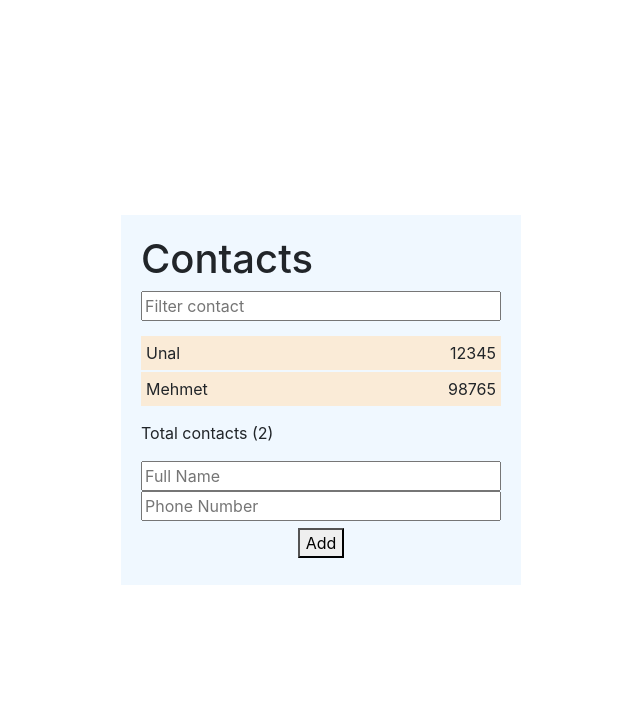
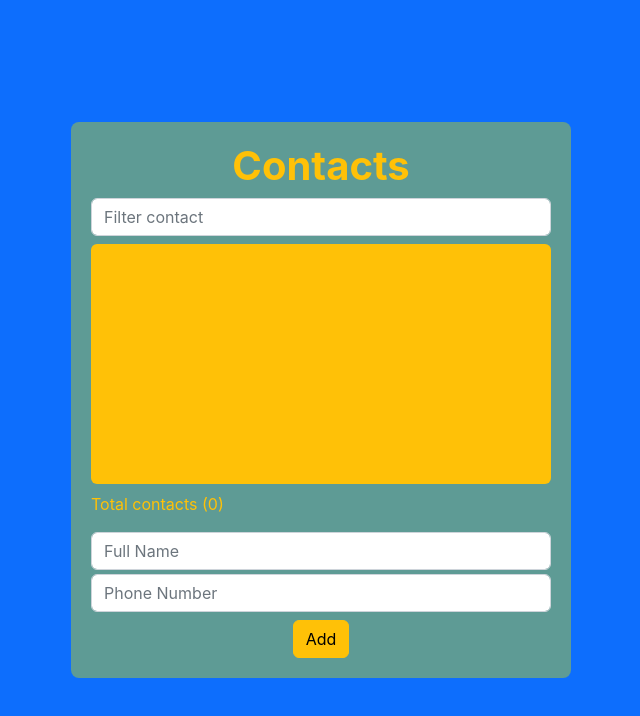
Before and after one commit to unaldutlu/Project-4-Contact_List_App, a React (Create React App) app in the folder contact_list_app/: page / in a window 1280 px wide. Shown: the top 716 px of the page, without its empty margins (319-959 px from the left). Built offline with nearby package versions, Linux system fonts and the light colour scheme.

Commit message:
css update

```diff
--- a/contact_list_app/src/App.css
+++ b/contact_list_app/src/App.css
@@ -3,6 +3,7 @@
   align-items: center;
   justify-content: center;
   min-height: 100vh;
+  min-width: 200px;
 }
 
 input[type=number]::-webkit-inner-spin-button,
--- a/contact_list_app/src/App.js
+++ b/contact_list_app/src/App.js
@@ -3,7 +3,7 @@ import Contacts from "./components/Contacts";
 
 function App() {
   return (
-    <div className='App'>
+    <div className='App bg-primary'>
       <Contacts />
     </div>
   );
--- a/contact_list_app/src/components/Contacts/Form/index.jsx
+++ b/contact_list_app/src/components/Contacts/Form/index.jsx
@@ -26,6 +26,8 @@ function Form({ addContacts, contacts }) {
     <form onSubmit={onSubmit}>
       <div>
         <input
+          className='form-control'
+          autoComplete='off'
           name='fullname'
           placeholder='Full Name'
           value={form.fullname}
@@ -34,6 +36,8 @@ function Form({ addContacts, contacts }) {
       </div>
       <div>
         <input
+          className='mt-1 form-control'
+          autoComplete='off'
           type={"number"}
           name='phone_number'
           placeholder='Phone Number'
@@ -41,8 +45,8 @@ function Form({ addContacts, contacts }) {
           onChange={onChangeInput}
         />
       </div>
-      <div className="btn">
-        <button>Add</button>
+      <div className='button mt-2'>
+        <button className='btn btn btn-warning'>Add</button>
       </div>
     </form>
   );
--- a/contact_list_app/src/components/Contacts/List/index.jsx
+++ b/contact_list_app/src/components/Contacts/List/index.jsx
@@ -20,20 +20,31 @@ function List({ contacts }) {
     <div>
       <div>
         <input
+          className='form-control'
+          autoComplete='off'
           placeholder='Filter contact'
           value={filterText}
           onChange={onChangeText}
         />
       </div>
-      <ul className='list'>
-        {filtered.map((contact, e) => (
-          <li key={e}>
-            <span>{contact.fullname}</span>
-            <span>{contact.phone_number}</span>
-          </li>
-        ))}
-      </ul>
-      <p>Total contacts ({filtered.length})</p>
+      <div className='lists mt-2 bg-warning p-2 rounded-2'>
+        <ul className='fst-italic pb-0'>
+          {filtered.map((contact, e) => (
+            <li className=' container list fw-bold' key={e}>
+              <div className='row'>
+                <div className='col-6 text-start px-2 text-break'>
+                  {contact.fullname}
+                </div>
+                <div className='col-6 text-end px-2 text-break'>
+                  {contact.phone_number}
+                </div>
+              </div>
+              <hr />
+            </li>
+          ))}
+        </ul>
+      </div>
+      <p className='text-warning mt-2'>Total contacts ({filtered.length})</p>
     </div>
   );
 }
--- a/contact_list_app/src/components/Contacts/index.jsx
+++ b/contact_list_app/src/components/Contacts/index.jsx
@@ -1,21 +1,18 @@
 import { useState, useEffect } from "react";
-import './styles.css'
+import "./styles.css";
 import List from "./List";
 import Form from "./Form";
 
 function Contacts() {
-  const [contacts, setContacts] = useState([
-    { fullname: "Unal", phone_number: 12345 },
-    { fullname: "Mehmet", phone_number: 98765 },
-  ]);
+  const [contacts, setContacts] = useState([]);
 
   // useEffect(()=>{
   //   console.log(contacts);
   // },[contacts])
 
   return (
-    <div id='container'>
-      <h1>Contacts</h1>
+    <div id='container' className="rounded-3">
+      <h1 className='text-center fw-bolder text-warning'>Contacts</h1>
       <List contacts={contacts} />
       <Form addContacts={setContacts} contacts={contacts} />
     </div>
--- a/contact_list_app/src/components/Contacts/styles.css
+++ b/contact_list_app/src/components/Contacts/styles.css
@@ -1,6 +1,7 @@
 #container {
-    width: 400px;
-    background-color: aliceblue;
+    width: 500px;
+    min-width: 200px;
+    background-color: rgba(189, 207, 27, 0.459);
     padding: 20px;
 }
 
@@ -19,23 +20,18 @@ li {
     list-style-type: none;
 }
 
-.list {
-    margin: 15px 0;
+.lists {
+    height: 15rem;
+    overflow: auto;
 }
 
-.list>li {
-    background-color: antiquewhite;
-    padding: 5px;
-    margin-bottom: 2px;
+
+.button {
     display: flex;
-    justify-content: space-between;
+    justify-content: center;
+    text-decoration: none;
 }
 
 .btn {
-    display: flex;
-    justify-content: center;
-}
-
-.btn>button {
     text-decoration-style: none;
 }
```
